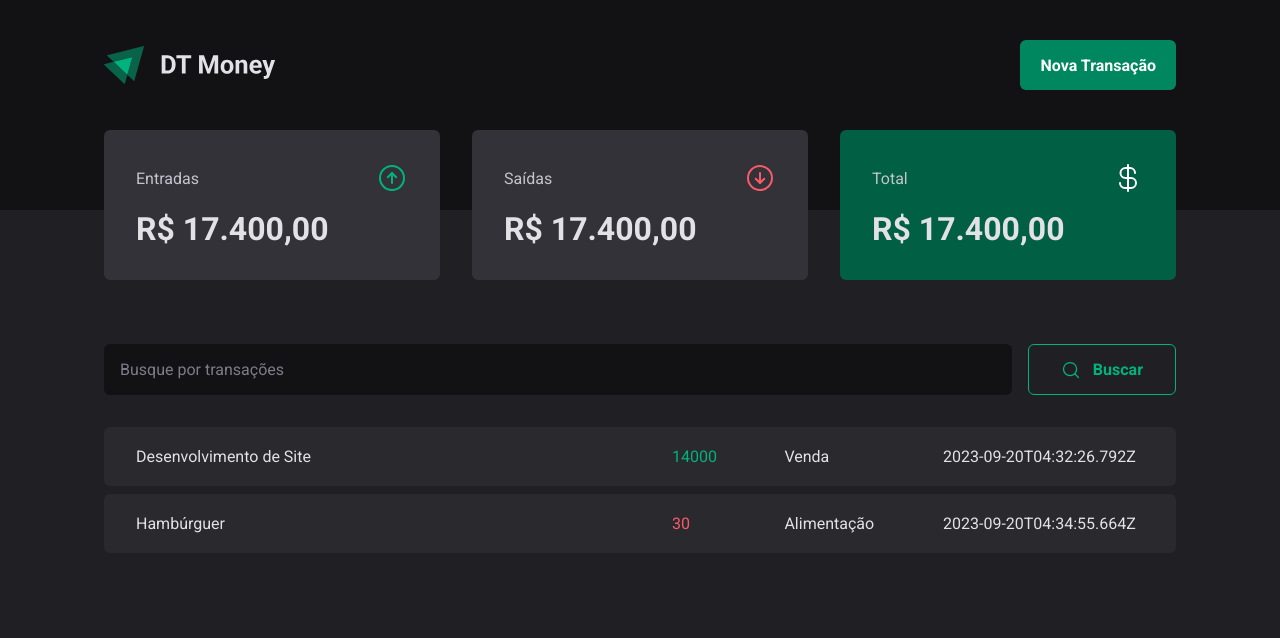
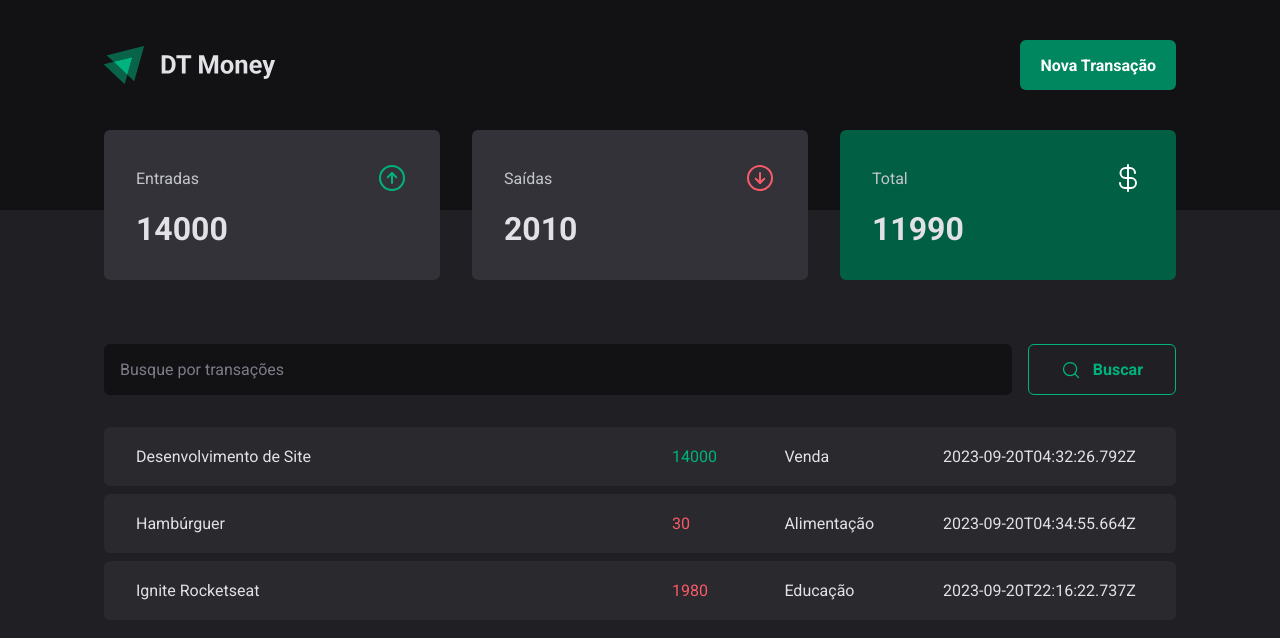
Before and after one commit to gabjohann/ignite, a React (Vite) app in the folder react/03-dt-money/: page / in a window 1280 px wide. Shown: the top 638 px of the page. Built offline with nearby package versions, Linux system fonts and the light colour scheme; data requests are answered from the project's data file.

Commit message:
add: calculating transactions

```diff
--- a/react/03-dt-money/components/Summary/index.tsx
+++ b/react/03-dt-money/components/Summary/index.tsx
@@ -5,7 +5,21 @@
 
 export function Summary() {
   const { transactions } = useContext(TransactionsContext);
-  console.log(transactions);
+
+  const summary = transactions.reduce(
+    (acc, transaction) => {
+      if (transaction.type === 'income') {
+        acc.income += transaction.price;
+        acc.total += transaction.price;
+      } else {
+        acc.outcome += transaction.price;
+        acc.total -= transaction.price;
+      }
+
+      return acc;
+    },
+    { income: 0, outcome: 0, total: 0 }
+  );
 
   return (
     <SummaryContainer>
@@ -14,7 +28,7 @@
           <span>Entradas</span>
           <ArrowCircleUp size={32} color='#00b37e' />
         </header>
-        <strong>R$ 17.400,00</strong>
+        <strong>{summary.income}</strong>
       </SummaryCard>
 
       <SummaryCard>
@@ -22,7 +36,7 @@
           <span>Saídas</span>
           <ArrowCircleDown size={32} color='#f75a68' />
         </header>
-        <strong>R$ 17.400,00</strong>
+        <strong>{summary.outcome}</strong>
       </SummaryCard>
 
       <SummaryCard variant='green'>
@@ -30,7 +44,7 @@
           <span>Total</span>
           <CurrencyDollar size={32} color='#fff' />
         </header>
-        <strong>R$ 17.400,00</strong>
+        <strong>{summary.total}</strong>
       </SummaryCard>
     </SummaryContainer>
   );
--- a/react/03-dt-money/server.json
+++ b/react/03-dt-money/server.json
@@ -5,7 +5,7 @@
       "description": "Desenvolvimento de Site",
       "type": "income",
       "category": "Venda",
-      "price": "14000",
+      "price": 14000,
       "createdAt": "2023-09-20T04:32:26.792Z"
     },
     {
@@ -13,8 +13,16 @@
       "description": "Hambúrguer",
       "type": "outcome",
       "category": "Alimentação",
-      "price": "30",
+      "price": 30,
       "createdAt": "2023-09-20T04:34:55.664Z"
+    },
+    {
+      "id": 3,
+      "description": "Ignite Rocketseat",
+      "type": "outcome",
+      "category": "Educação",
+      "price": 1980,
+      "createdAt": "2023-09-20T22:16:22.737Z"
     }
   ]
 }
```
